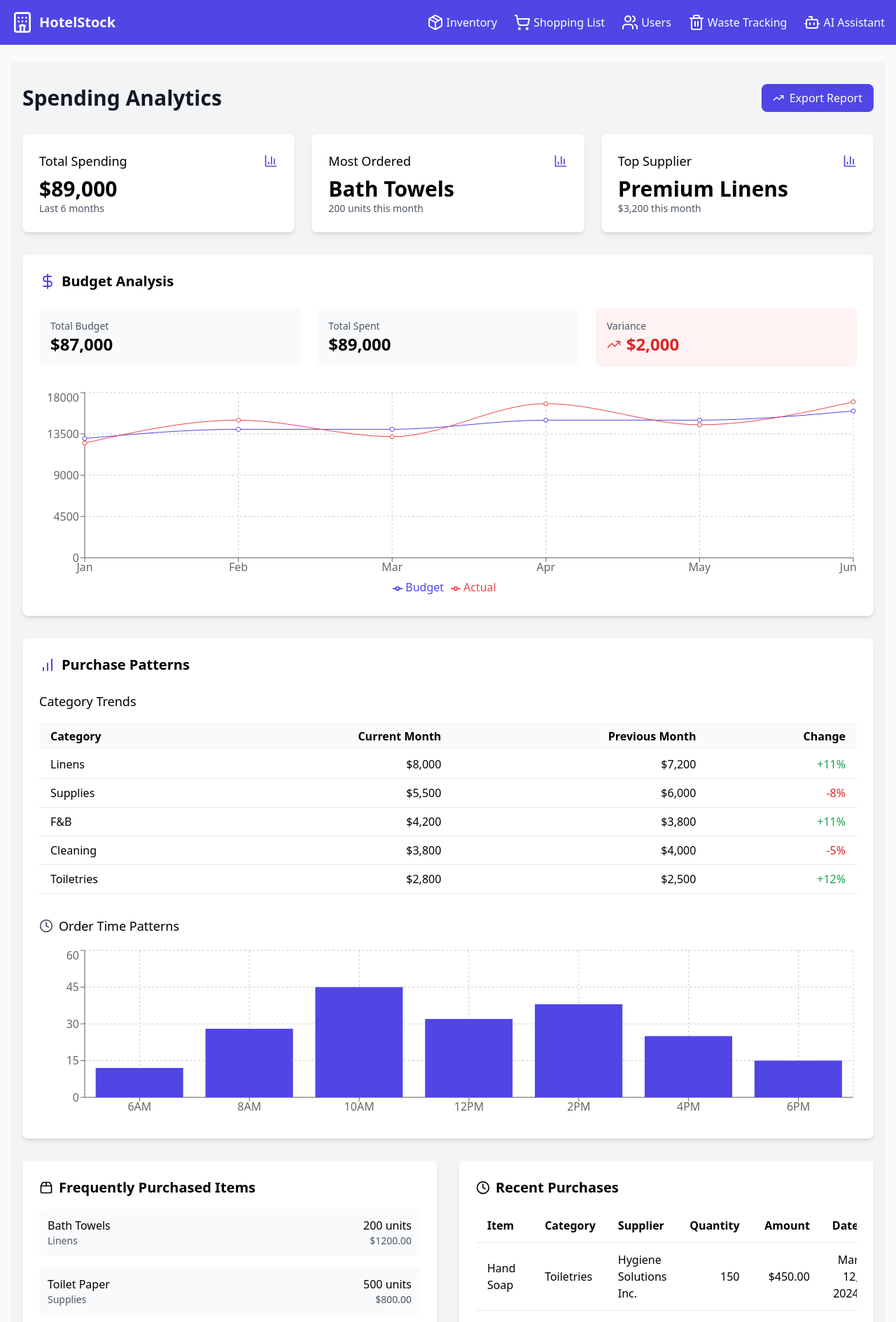
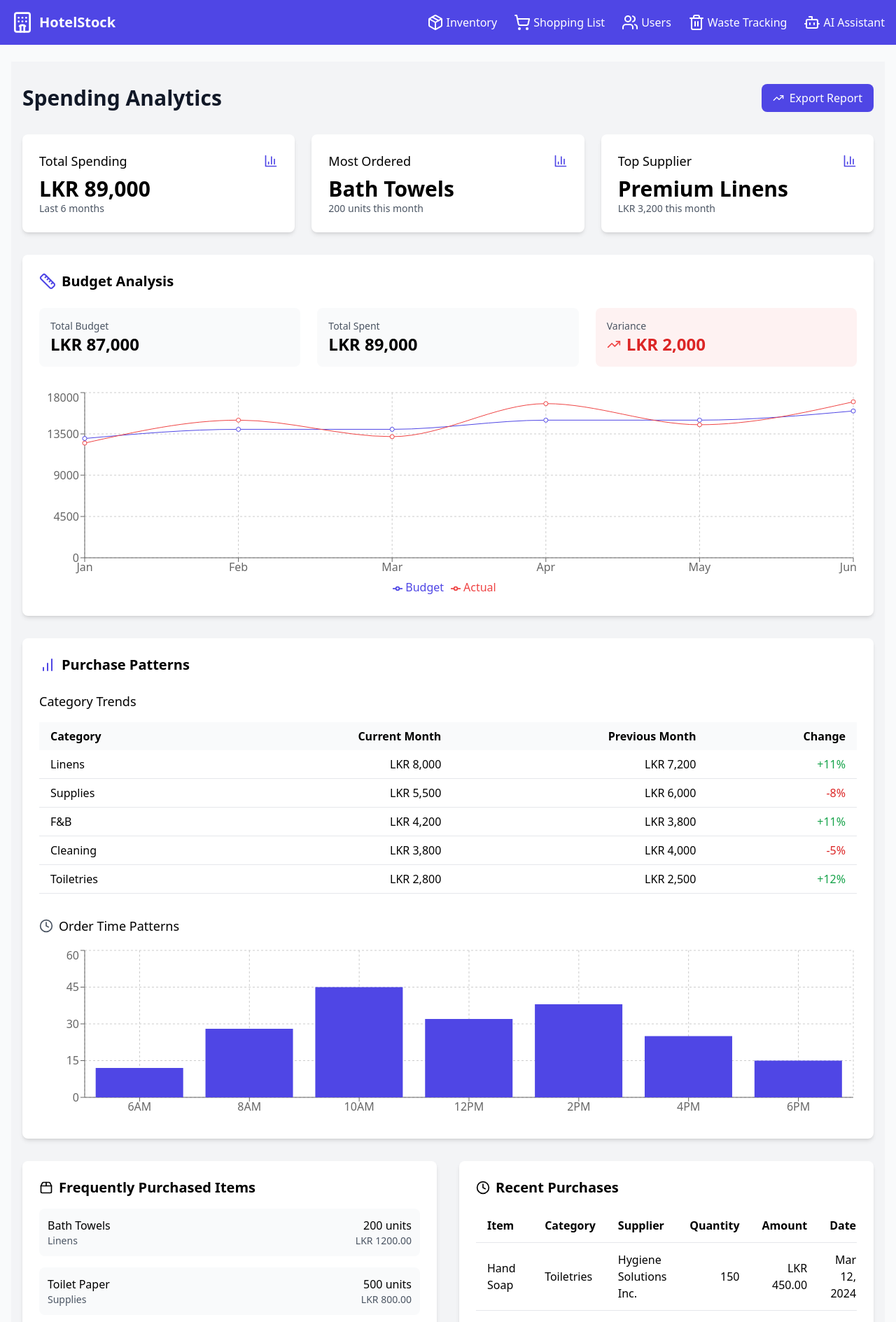
Before and after one commit to mihirangaFDZ/hotel-stock-mng-system, a React (Vite) app in the folder frontend/: page /pushase-spending in a window 1280 px wide. Shown: the top 1889 px of the page at 70% size. Built offline with nearby package versions, Linux system fonts and the light colour scheme.

Commit message:
update shoppiing list

```diff
--- a/frontend/src/components/BudgetAnalysis.tsx
+++ b/frontend/src/components/BudgetAnalysis.tsx
@@ -1,6 +1,6 @@
 import React from 'react';
 import { LineChart, Line, XAxis, YAxis, CartesianGrid, Tooltip, ResponsiveContainer, Legend } from 'recharts';
-import { DollarSign, TrendingDown, TrendingUp } from 'lucide-react';
+import { DollarSign, RulerIcon, TrendingDown, TrendingUp } from 'lucide-react';
 
 interface BudgetData {
   month: string;
@@ -21,18 +21,18 @@ export const BudgetAnalysis: React.FC<BudgetAnalysisProps> = ({ data }) => {
   return (
     <div className="bg-white rounded-lg shadow-md p-6">
       <h2 className="text-xl font-semibold mb-6 flex items-center gap-2">
-        <DollarSign className="w-6 h-6 text-indigo-600" />
+        <RulerIcon className="w-6 h-6 text-indigo-600" />
         Budget Analysis
       </h2>
 
       <div className="grid grid-cols-1 md:grid-cols-3 gap-6 mb-8">
         <div className="bg-gray-50 rounded-lg p-4">
           <p className="text-sm text-gray-600">Total Budget</p>
-          <p className="text-2xl font-bold">${totalBudget.toLocaleString()}</p>
+          <p className="text-2xl font-bold">LKR {totalBudget.toLocaleString()}</p>
         </div>
         <div className="bg-gray-50 rounded-lg p-4">
           <p className="text-sm text-gray-600">Total Spent</p>
-          <p className="text-2xl font-bold">${totalSpent.toLocaleString()}</p>
+          <p className="text-2xl font-bold">LKR {totalSpent.toLocaleString()}</p>
         </div>
         <div className={`rounded-lg p-4 ${isOverBudget ? 'bg-red-50' : 'bg-green-50'}`}>
           <p className="text-sm text-gray-600">Variance</p>
@@ -43,7 +43,7 @@ export const BudgetAnalysis: React.FC<BudgetAnalysisProps> = ({ data }) => {
               <TrendingDown className="w-5 h-5 text-green-500" />
             )}
             <p className={`text-2xl font-bold ${isOverBudget ? 'text-red-600' : 'text-green-600'}`}>
-              ${Math.abs(variance).toLocaleString()}
+              LKR {Math.abs(variance).toLocaleString()}
             </p>
           </div>
         </div>
--- a/frontend/src/components/FrequentItems.tsx
+++ b/frontend/src/components/FrequentItems.tsx
@@ -22,7 +22,7 @@ export const FrequentItems: React.FC<FrequentItemsProps> = ({ items }) => {
             </div>
             <div className="text-right">
               <p className="font-medium">{item.quantity} units</p>
-              <p className="text-sm text-gray-600">${item.price.toFixed(2)}</p>
+              <p className="text-sm text-gray-600">LKR {item.price.toFixed(2)}</p>
             </div>
           </div>
         ))}
--- a/frontend/src/components/PurchasePatterns.tsx
+++ b/frontend/src/components/PurchasePatterns.tsx
@@ -46,8 +46,8 @@ export const PurchasePatterns: React.FC<PurchasePatternsProps> = ({ categoryTren
                 {categoryTrends.map((trend, index) => (
                   <tr key={index} className="border-b">
                     <td className="px-4 py-2">{trend.category}</td>
-                    <td className="px-4 py-2 text-right">${trend.current.toLocaleString()}</td>
-                    <td className="px-4 py-2 text-right">${trend.previous.toLocaleString()}</td>
+                    <td className="px-4 py-2 text-right">LKR {trend.current.toLocaleString()}</td>
+                    <td className="px-4 py-2 text-right">LKR {trend.previous.toLocaleString()}</td>
                     <td className={`px-4 py-2 text-right ${trend.change >= 0 ? 'text-green-600' : 'text-red-600'}`}>
                       {trend.change >= 0 ? '+' : ''}{trend.change}%
                     </td>
--- a/frontend/src/components/ReportPreview.tsx
+++ b/frontend/src/components/ReportPreview.tsx
@@ -27,7 +27,7 @@ export const ReportPreview: React.FC<ReportPreviewProps> = ({ onClose, data }) =
           {/* Summary Section */}
           <div className="space-y-4">
             <h3 className="text-xl font-semibold">Summary</h3>
-            <p className="text-lg">Total Spending: ${data.totalSpending.toLocaleString()}</p>
+            <p className="text-lg">Total Spending: LKR {data.totalSpending.toLocaleString()}</p>
             <p className="text-gray-600">Period: Last 6 months</p>
           </div>
 
@@ -45,7 +45,7 @@ export const ReportPreview: React.FC<ReportPreviewProps> = ({ onClose, data }) =
                 {data.monthlySpending.map((item, index) => (
                   <tr key={index} className="border-b">
                     <td className="px-4 py-2">{item.month}</td>
-                    <td className="px-4 py-2 text-right">${item.amount.toLocaleString()}</td>
+                    <td className="px-4 py-2 text-right">LKR {item.amount.toLocaleString()}</td>
                   </tr>
                 ))}
               </tbody>
@@ -68,7 +68,7 @@ export const ReportPreview: React.FC<ReportPreviewProps> = ({ onClose, data }) =
                   <tr key={index} className="border-b">
                     <td className="px-4 py-2">{item.name}</td>
                     <td className="px-4 py-2 text-right">{item.quantity}</td>
-                    <td className="px-4 py-2 text-right">${item.total.toLocaleString()}</td>
+                    <td className="px-4 py-2 text-right">LKR {item.total.toLocaleString()}</td>
                   </tr>
                 ))}
               </tbody>
@@ -89,7 +89,7 @@ export const ReportPreview: React.FC<ReportPreviewProps> = ({ onClose, data }) =
                 {data.topSuppliers.map((supplier, index) => (
                   <tr key={index} className="border-b">
                     <td className="px-4 py-2">{supplier.name}</td>
-                    <td className="px-4 py-2 text-right">${supplier.total.toLocaleString()}</td>
+                    <td className="px-4 py-2 text-right">LKR {supplier.total.toLocaleString()}</td>
                   </tr>
                 ))}
               </tbody>
--- a/frontend/src/components/SpendingHistory.tsx
+++ b/frontend/src/components/SpendingHistory.tsx
@@ -33,7 +33,7 @@ export const SpendingHistory: React.FC<SpendingHistoryProps> = ({ purchases }) =
                 <td className="py-3 px-4">{purchase.category}</td>
                 <td className="py-3 px-4">{purchase.supplier}</td>
                 <td className="py-3 px-4 text-right">{purchase.quantity}</td>
-                <td className="py-3 px-4 text-right">${purchase.price.toFixed(2)}</td>
+                <td className="py-3 px-4 text-right">LKR {purchase.price.toFixed(2)}</td>
                 <td className="py-3 px-4 text-right">
                   {format(new Date(purchase.date), 'MMM dd, yyyy')}
                 </td>
--- a/frontend/src/pages/smart-shopping-list/purchase-budget-reports.tsx
+++ b/frontend/src/pages/smart-shopping-list/purchase-budget-reports.tsx
@@ -273,8 +273,8 @@ function reports() {
                 data={purchasePatterns}
                 cx={250}
                 cy={150}
-                innerRadius={60}
-                outerRadius={120}
+                innerRadius={20}
+                outerRadius={70}
                 fill="#8884d8"
                 dataKey="purchases"
                 label
@@ -295,14 +295,14 @@ function reports() {
               <div className="border rounded-lg p-4">
                 <p className="text-sm text-gray-500">Total Budget</p>
                 <p className="text-2xl font-bold">
-                  ${budgetData.reduce((sum, item) => sum + item.budget, 0).toLocaleString()}
+                  LKR {budgetData.reduce((sum, item) => sum + item.budget, 0).toLocaleString()}
                 </p>
                 <p className="text-sm text-green-600">+5.3% from last period</p>
               </div>
               <div className="border rounded-lg p-4">
                 <p className="text-sm text-gray-500">Total Spent</p>
                 <p className="text-2xl font-bold">
-                  ${budgetData.reduce((sum, item) => sum + item.spent, 0).toLocaleString()}
+                  LKR {budgetData.reduce((sum, item) => sum + item.spent, 0).toLocaleString()}
                 </p>
                 <p className="text-sm text-red-600">+8.1% from last period</p>
               </div>
--- a/frontend/src/pages/smart-shopping-list/purchase-spending.tsx
+++ b/frontend/src/pages/smart-shopping-list/purchase-spending.tsx
@@ -151,7 +151,7 @@ function pushaseSpending() {
               <h3 className="text-lg font-medium">Total Spending</h3>
               <BarChart3 className="w-5 h-5 text-indigo-600" />
             </div>
-            <p className="text-3xl font-bold">$89,000</p>
+            <p className="text-3xl font-bold">LKR 89,000</p>
             <p className="text-sm text-gray-600">Last 6 months</p>
           </div>
 
@@ -170,7 +170,7 @@ function pushaseSpending() {
               <BarChart3 className="w-5 h-5 text-indigo-600" />
             </div>
             <p className="text-3xl font-bold">Premium Linens</p>
-            <p className="text-sm text-gray-600">$3,200 this month</p>
+            <p className="text-sm text-gray-600">LKR 3,200 this month</p>
           </div>
         </div>
 
```
